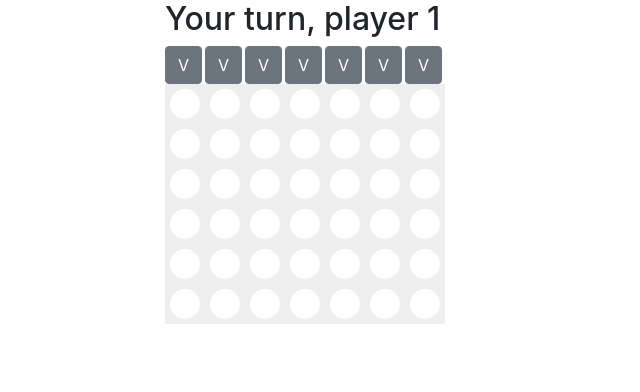
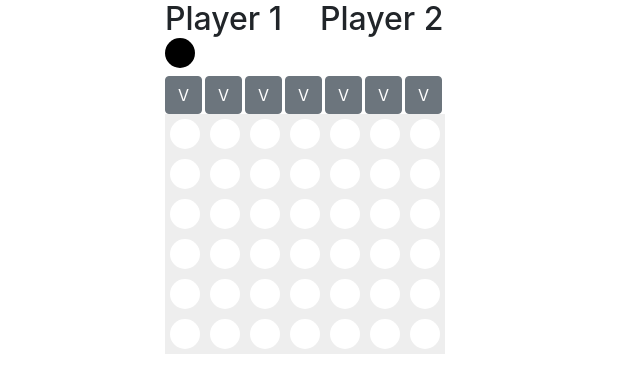
Before and after one commit to Sporky023/connect4, a React app: page / in a window 1280 px wide. Both pictures are taken after a click on the button "Gimme Black!". Shown: the top 392 px of the page, without its empty margins (0-640 px from the left). Built offline with nearby package versions, Linux system fonts and the light colour scheme.

Commit message:
[ux] show players and next tile

```diff
--- /dev/null
+++ b/src/components/BoardCircle.js
@@ -0,0 +1,18 @@
+import React from 'react'
+
+const circleStyle = (color, hasWinningTile, inline) => ({
+  width: '30px',
+  height: '30px',
+  borderRadius: '50%',
+  backgroundColor: { 'B': 'black', 'R': 'red', 'X': 'white' }[color],
+  borderWidth: hasWinningTile ? '5px' : '0px',
+  borderColor: '#69bdee',
+  borderStyle: 'solid',
+  display: inline && 'inline-block'
+})
+
+const BoardCircle = ({color, hasWinningTile, inline}) => (
+  <div style={ circleStyle(color, hasWinningTile) }></div>
+)
+
+export default BoardCircle
--- a/src/components/BoardSpace.js
+++ b/src/components/BoardSpace.js
@@ -1,6 +1,8 @@
 import React from 'react'
 
-import colors from 'colors'
+import BoardCircle from 'components/BoardCircle'
+
+// import colors from 'colors'
 
 const squareStyle = {
   width: '40px',
@@ -10,19 +12,9 @@ const squareStyle = {
   backgroundColor: '#eee'
 }
 
-const circleStyle = (color, hasWinningTile) => ({
-  width: '30px',
-  height: '30px',
-  borderRadius: '50%',
-  backgroundColor: { 'B': 'black', 'R': 'red', 'X': 'white' }[color],
-  borderWidth: hasWinningTile ? '5px' : '0px',
-  borderColor: '#69bdee',
-  borderStyle: 'solid'
-})
-
 const BoardSpace = ({color, hasWinningTile}) => (
   <div style={squareStyle}>
-    <div style={ circleStyle(color, hasWinningTile) }></div>
+    <BoardCircle color={color} hasWinningTile={hasWinningTile} />
   </div>
 )
 
--- /dev/null
+++ b/src/components/Players.js
@@ -0,0 +1,32 @@
+import React from 'react'
+import { Row, Col } from 'reactstrap'
+import BoardCircle from 'components/BoardCircle'
+
+const Player = ({name, color, isMyTurn}) => (
+  <h2>
+    {name}
+    { isMyTurn && <BoardCircle color={color} inline={true} /> }
+  </h2>
+)
+
+const Players = ({player1Color, player2Color, currentPlayer}) => (
+  <Row>
+    <Col xs='6'>
+      <Player
+        name='Player 1'
+        color={player1Color}
+        isMyTurn={ currentPlayer === 1}
+      />
+    </Col>
+
+    <Col xs='6'>
+      <Player
+        name='Player 2'
+        color={player2Color}
+        isMyTurn={ currentPlayer === 2}
+      />
+    </Col>
+  </Row>
+)
+
+export default Players
--- a/src/containers/Turn.js
+++ b/src/containers/Turn.js
@@ -2,13 +2,25 @@ import React, { Fragment } from 'react'
 import { connect } from 'react-redux'
 import { Alert } from 'reactstrap'
 
+import Players from 'components/Players'
 import Board from 'components/Board'
 import { playMove } from 'actions'
 
-const Turn = ({message, boardState, currentPlayer, playMove}) => {
+const Turn = ({
+  message,
+  player1Color,
+  player2Color,
+  currentPlayer,
+  boardState,
+  playMove
+}) => {
   return (
   <Fragment>
-    <h2> Your turn, player { currentPlayer } </h2>
+    <Players
+      player1Color={player1Color}
+      player2Color={player2Color}
+      currentPlayer={currentPlayer}
+    />
 
     <Board
       boardState={boardState}
@@ -22,9 +34,11 @@ const Turn = ({message, boardState, currentPlayer, playMove}) => {
 
 const mapStateToProps = state => ({
   key: JSON.stringify(state.board),
+  player1Color: state.game.player1Color,
+  player2Color: state.game.player2Color,
+  currentPlayer: state.game.currentPlayer,
   message: state.game.message,
   boardState: state.board,
-  currentPlayer: state.game.currentPlayer
 })
 
 const mapDispatchToProps = dispatch => ({
```
